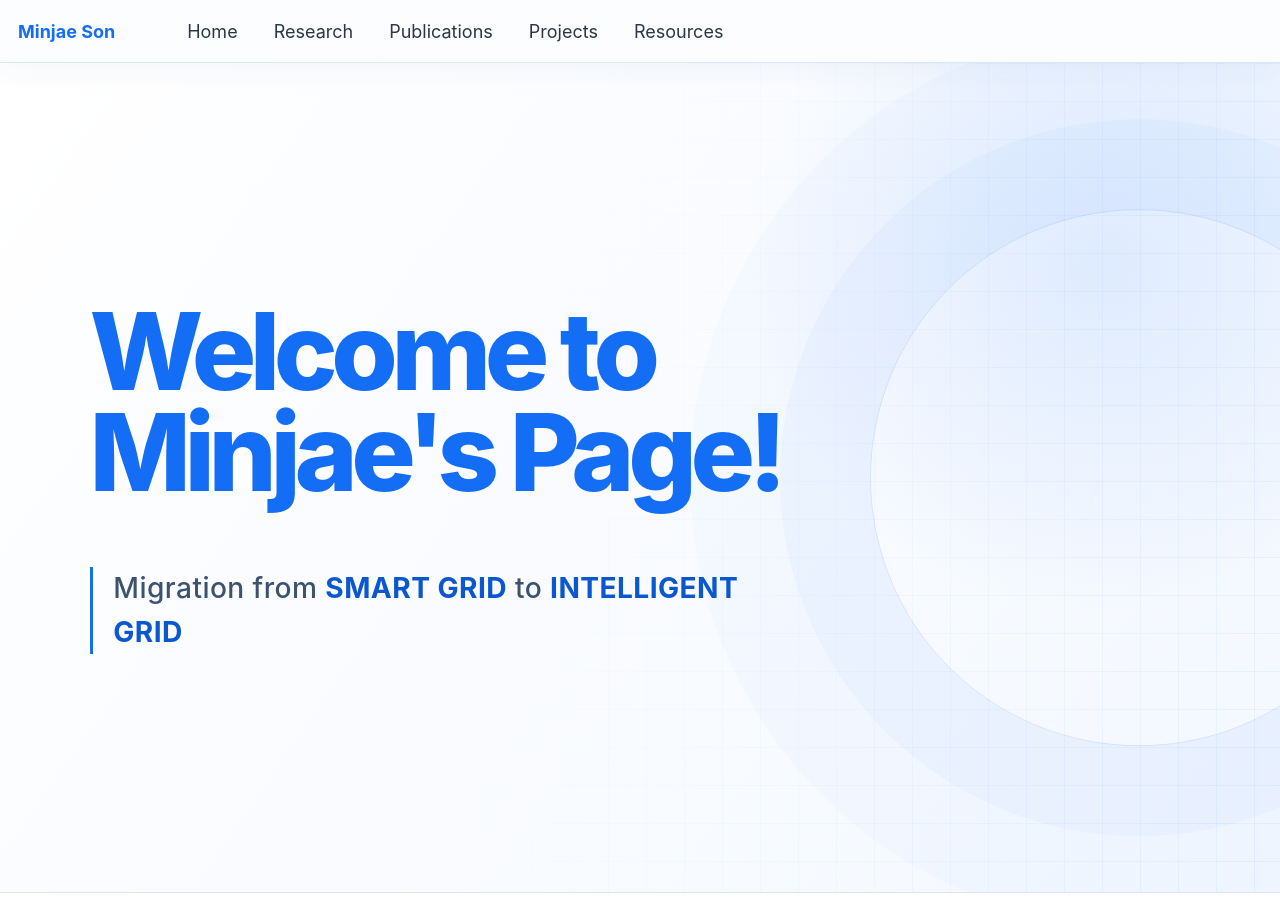
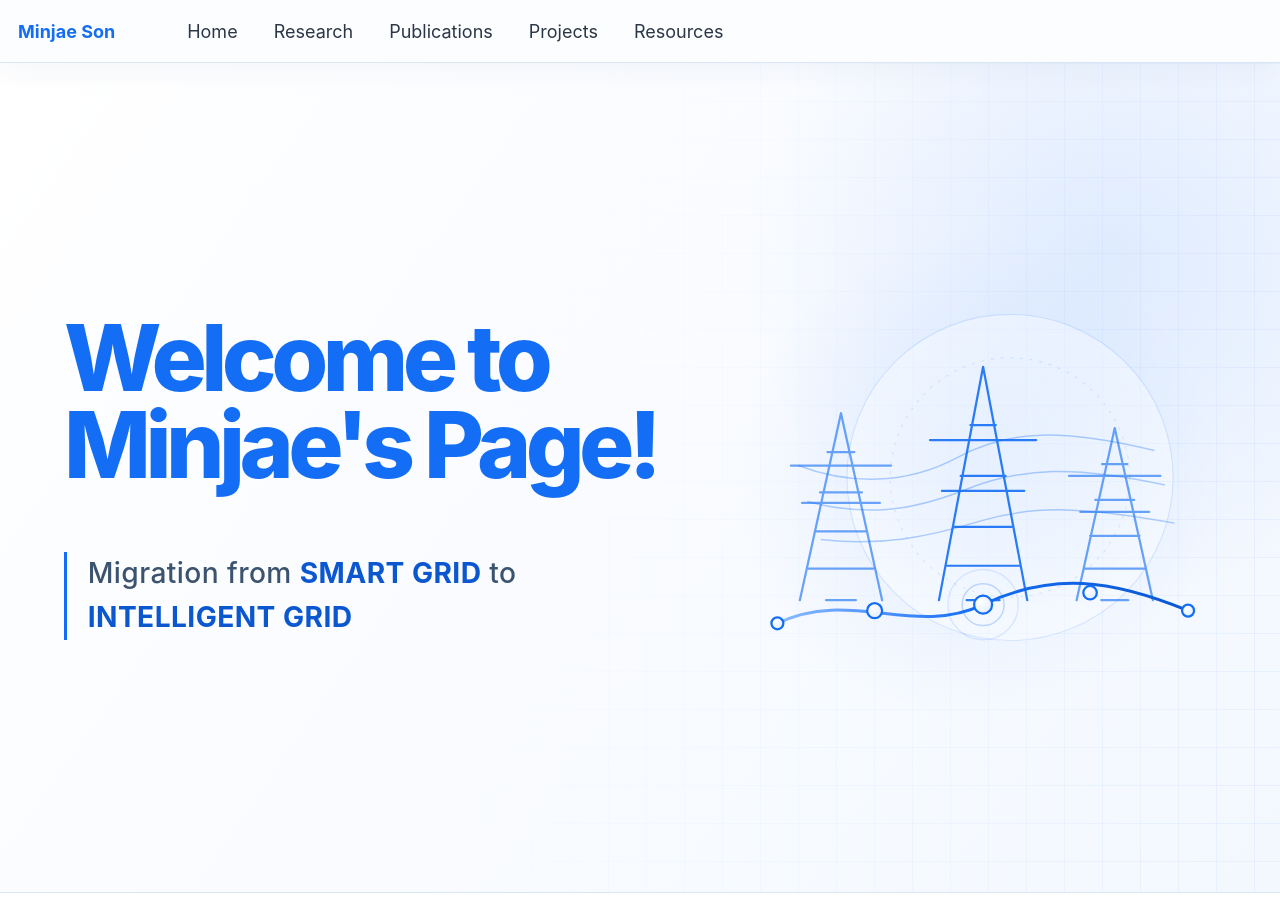
Before and after one commit to powerflow77/powerflow77.github.io, a Jekyll site: the page built from _pages/home.html, in a window 1280 px wide and 900 px high. Built offline with Jekyll 4.4.1, drawn with Linux system fonts in a browser that asks for light colours; some web fonts are replaced; a script that is not in the unit is left out.

Commit message:
Refine hero and publication readability

```diff
--- a/_config.yml
+++ b/_config.yml
@@ -14,6 +14,7 @@ author:
   location: "Seoul"
   employer: "Sogang University"
   googlescholar: "https://scholar.google.com/citations?user=NZdDW_8AAAAJ&hl=en"
+  linkedin_url: "https://www.linkedin.com/in/minjae-son-b19bb6213/"
   github: "powerflow77"
 breadcrumbs: false
 future: true
--- a/_includes/author-profile.html
+++ b/_includes/author-profile.html
@@ -46,6 +46,9 @@
       {% endif %}
       {% if author.googlescholar and page.hide_google_scholar != true %}
         <li><a href="{{ author.googlescholar }}"><i class="ai ai-google-scholar ai-fw icon-pad-right"></i>Google Scholar</a></li>
+      {% endif %}
+      {% if author.linkedin_url %}
+        <li><a href="{{ author.linkedin_url }}"><i class="fab fa-fw fa-linkedin icon-pad-right" aria-hidden="true"></i>LinkedIn</a></li>
       {% endif %}
       {% if author.semantic %}
         <li><a href="{{ author.semantic }}"><i class="ai ai-semantic-scholar ai-fw icon-pad-right"></i>Semantic Scholar</a></li>
--- a/_includes/home-hero.html
+++ b/_includes/home-hero.html
@@ -1,6 +1,58 @@
 <section class="home-hero" aria-labelledby="home-hero-title">
   <div class="home-hero__inner">
-    <h1 id="home-hero-title">{{ page.home_hero.title }}</h1>
-    <p>{{ page.home_hero.tagline }}</p>
+    <div class="home-hero__copy">
+      <h1 id="home-hero-title">{{ page.home_hero.title }}</h1>
+      <p>{{ page.home_hero.tagline }}</p>
+    </div>
+    <div class="home-hero__visual" aria-hidden="true">
+      <svg viewBox="0 0 640 520" focusable="false">
+        <defs>
+          <linearGradient id="power-flow-gradient" x1="0" y1="0" x2="1" y2="0">
+            <stop offset="0" stop-color="#8DBBFF" />
+            <stop offset="0.48" stop-color="#146EF5" />
+            <stop offset="1" stop-color="#0B57D0" />
+          </linearGradient>
+          <radialGradient id="node-fill" cx="35%" cy="30%" r="70%">
+            <stop offset="0" stop-color="#FFFFFF" />
+            <stop offset="1" stop-color="#E5F0FF" />
+          </radialGradient>
+        </defs>
+
+        <circle class="power-grid__orbit" cx="365" cy="260" r="218" />
+        <circle class="power-grid__orbit power-grid__orbit--inner" cx="365" cy="260" r="160" />
+
+        <g class="power-grid__wires">
+          <path d="M82 244 C150 270 226 270 295 233 S435 194 558 224" />
+          <path d="M94 292 C170 312 230 306 306 276 S452 244 572 270" />
+          <path d="M112 343 C192 352 254 340 326 318 S468 300 585 321" />
+        </g>
+
+        <g class="power-grid__tower power-grid__tower--left">
+          <path d="M84 424 L139 174 L194 424 M104 332 H174 M111 280 H167 M121 226 H157 M96 382 H182 M72 244 H206 M87 294 H191" />
+          <path d="M119 424 H159" />
+        </g>
+        <g class="power-grid__tower power-grid__tower--center">
+          <path d="M270 424 L329 112 L388 424 M291 326 H367 M299 258 H359 M312 190 H346 M280 378 H378 M258 210 H400 M274 278 H384" />
+          <path d="M307 424 H351" />
+        </g>
+        <g class="power-grid__tower power-grid__tower--right">
+          <path d="M454 424 L505 194 L556 424 M472 338 H538 M479 290 H531 M488 242 H522 M464 382 H546 M444 258 H566 M459 306 H551" />
+          <path d="M487 424 H523" />
+        </g>
+
+        <path class="power-grid__flow" d="M54 455 C151 408 236 474 329 430 S500 396 603 438" />
+        <g class="power-grid__nodes">
+          <circle cx="54" cy="455" r="8" />
+          <circle cx="184" cy="438" r="10" />
+          <circle cx="329" cy="430" r="12" />
+          <circle cx="472" cy="414" r="9" />
+          <circle cx="603" cy="438" r="8" />
+        </g>
+        <g class="power-grid__signal">
+          <circle cx="329" cy="430" r="28" />
+          <circle cx="329" cy="430" r="47" />
+        </g>
+      </svg>
+    </div>
   </div>
 </section>
--- a/assets/css/migration.css
+++ b/assets/css/migration.css
@@ -23,12 +23,13 @@ a { transition: color .18s ease, border-color .18s ease, background-color .18s e
   border-color: #d5e3ef;
   box-shadow: 0 14px 38px rgba(31, 68, 116, .14);
 }
-.page__title { color: #146ef5; letter-spacing: -.02em; }
-.page__content h2 { color: #146ef5; border-bottom-color: #dce6f2; }
+.page__title { position: relative; color: #263647; letter-spacing: -.02em; }
+.page__title::after { display: block; width: 2.75rem; height: 3px; margin-top: .6rem; background: #146ef5; content: ""; }
+.page__content h2 { color: #2b3948; border-bottom-color: #dce6f2; }
 .page__content a { text-decoration-color: rgba(20, 110, 245, .38); text-underline-offset: .14em; }
 .page__content a:hover { text-decoration-color: currentColor; }
 hr { border-top-color: #dce6f2; }
-.sidebar .author__name { color: #146ef5; }
+.sidebar .author__name { color: #2b3948; }
 .author__avatar img {
   background: #fff;
   border-color: #d5e1ef;
@@ -52,7 +53,7 @@ hr { border-top-color: #dce6f2; }
   align-items: center;
   overflow: hidden;
   width: 100%;
-  min-height: clamp(36rem, calc(100svh - 70px), 52rem);
+  min-height: max(42rem, calc(100svh - 70px));
   margin: 0;
   border-bottom: 1px solid #dce6f2;
   background:
@@ -71,32 +72,24 @@ hr { border-top-color: #dce6f2; }
   -webkit-mask-image: linear-gradient(100deg, transparent 38%, #000 100%);
   mask-image: linear-gradient(100deg, transparent 38%, #000 100%);
 }
-.home-hero::after {
-  position: absolute;
-  z-index: 0;
-  top: 50%;
-  right: clamp(-15rem, -10vw, -6rem);
-  width: clamp(22rem, 42vw, 40rem);
-  height: clamp(22rem, 42vw, 40rem);
-  content: "";
-  border: 1px solid rgba(20, 110, 245, .15);
-  border-radius: 50%;
-  box-shadow: 0 0 0 5rem rgba(20, 110, 245, .03), 0 0 0 10rem rgba(20, 110, 245, .018);
-  transform: translateY(-50%);
-}
 .home-hero__inner {
   position: relative;
   z-index: 1;
+  display: grid;
+  grid-template-columns: minmax(0, 1.12fr) minmax(22rem, .88fr);
+  align-items: center;
+  gap: clamp(2rem, 5vw, 5rem);
   width: 100%;
   max-width: 1280px;
   margin: 0 auto;
-  padding: clamp(5rem, 11vh, 8rem) clamp(1.5rem, 7vw, 7rem);
+  padding: clamp(4.5rem, 9vh, 7rem) clamp(1.5rem, 5vw, 4.5rem);
 }
+.home-hero__copy { min-width: 0; }
 .home-hero h1 {
   max-width: 14ch;
   margin: 0;
   color: #146ef5;
-  font-size: clamp(4rem, 8.4vw, 7.4rem);
+  font-size: clamp(4rem, 7.2vw, 6.6rem);
   font-weight: 760;
   letter-spacing: -.06em;
   line-height: .94;
@@ -114,6 +107,32 @@ hr { border-top-color: #dce6f2; }
   letter-spacing: .015em;
 }
 .home-hero p strong { color: #0b57d0; font-weight: 720; }
+.home-hero__visual {
+  position: relative;
+  display: grid;
+  place-items: center;
+  min-height: 30rem;
+}
+.home-hero__visual::before {
+  position: absolute;
+  width: min(34rem, 100%);
+  aspect-ratio: 1;
+  border-radius: 50%;
+  background: radial-gradient(circle, rgba(20, 110, 245, .10), rgba(20, 110, 245, .025) 54%, transparent 72%);
+  content: "";
+}
+.home-hero__visual svg { position: relative; width: min(100%, 39rem); height: auto; overflow: visible; }
+.power-grid__orbit { fill: rgba(255, 255, 255, .35); stroke: rgba(20, 110, 245, .13); stroke-width: 1.5; }
+.power-grid__orbit--inner { fill: none; stroke-dasharray: 4 9; }
+.power-grid__wires { fill: none; stroke: rgba(20, 110, 245, .32); stroke-width: 2; }
+.power-grid__tower { fill: none; stroke: #146ef5; stroke-linecap: round; stroke-linejoin: round; stroke-width: 3; }
+.power-grid__tower--left,
+.power-grid__tower--right { opacity: .62; }
+.power-grid__tower--center { opacity: .9; }
+.power-grid__flow { fill: none; stroke: url(#power-flow-gradient); stroke-linecap: round; stroke-width: 4; }
+.power-grid__nodes circle { fill: url(#node-fill); stroke: #146ef5; stroke-width: 3; }
+.power-grid__signal circle { fill: none; stroke: rgba(20, 110, 245, .25); stroke-width: 2; }
+.power-grid__signal circle:last-child { stroke: rgba(20, 110, 245, .12); }
 .home-hero + #main { margin-top: clamp(3rem, 7vw, 5rem); }
 .home-hero + #main .sidebar {
   position: relative;
@@ -123,7 +142,9 @@ hr { border-top-color: #dce6f2; }
 }
 .page__content .publication-list { padding-left: 0; list-style: none; }
 .publication-list > li { margin: 0 0 1.65em; }
-.publication-list h2 { margin: 0 0 .3em; padding: 0; border: 0; font-size: 1.1em; line-height: 1.45; }
+.publication-list h2 { margin: 0 0 .3em; padding: 0; border: 0; color: #2b3948; font-size: 1.1em; line-height: 1.45; }
+.publication-list h2 a { color: #146ef5; text-decoration: none; }
+.publication-list h2 a:hover { color: #0b57d0; }
 .publication-list p { margin-bottom: .4em; }
 .publication-list .publication-citation { font-size: .9em; }
 .source-note { font-size: .8em; margin-top: 3em; }
@@ -143,13 +164,20 @@ a:focus-visible, button:focus-visible { outline: 2px solid #146ef5; outline-offs
 .author__urls-wrapper .btn--inverse { color: #0b57d0; background: #f8fbff; border: 1px solid #ccdcf0; }
 
 @media (max-width: 600px) {
-  .home-hero { min-height: clamp(32rem, calc(100svh - 70px), 48rem); }
+  .home-hero { min-height: max(34rem, calc(100svh - 70px)); }
   .home-hero::before { background-size: 28px 28px; -webkit-mask-image: linear-gradient(110deg, transparent 10%, #000 100%); mask-image: linear-gradient(110deg, transparent 10%, #000 100%); }
-  .home-hero::after { right: -14rem; width: 28rem; height: 28rem; }
-  .home-hero__inner { padding: 4.5rem 1.5rem 5.5rem; }
+  .home-hero__inner { display: block; padding: 3.75rem 1.5rem 3rem; }
   .home-hero h1 { max-width: 14ch; font-size: clamp(2.9rem, 12vw, 4.5rem); line-height: .97; }
   .home-hero p { margin-top: 2rem; padding-left: .85rem; font-size: 1.05rem; }
+  .home-hero__visual { min-height: 19rem; margin: 1.25rem auto 0; }
+  .home-hero__visual svg { width: min(100%, 24rem); }
   .home-hero + #main { margin-top: 2.75rem; }
+}
+
+@media (min-width: 601px) and (max-width: 980px) {
+  .home-hero__inner { grid-template-columns: minmax(0, 1fr) minmax(17rem, .72fr); gap: 1.5rem; }
+  .home-hero h1 { font-size: clamp(3.8rem, 7.5vw, 5.2rem); }
+  .home-hero__visual { min-height: 25rem; }
 }
 
 @media (prefers-reduced-motion: reduce) {
```
